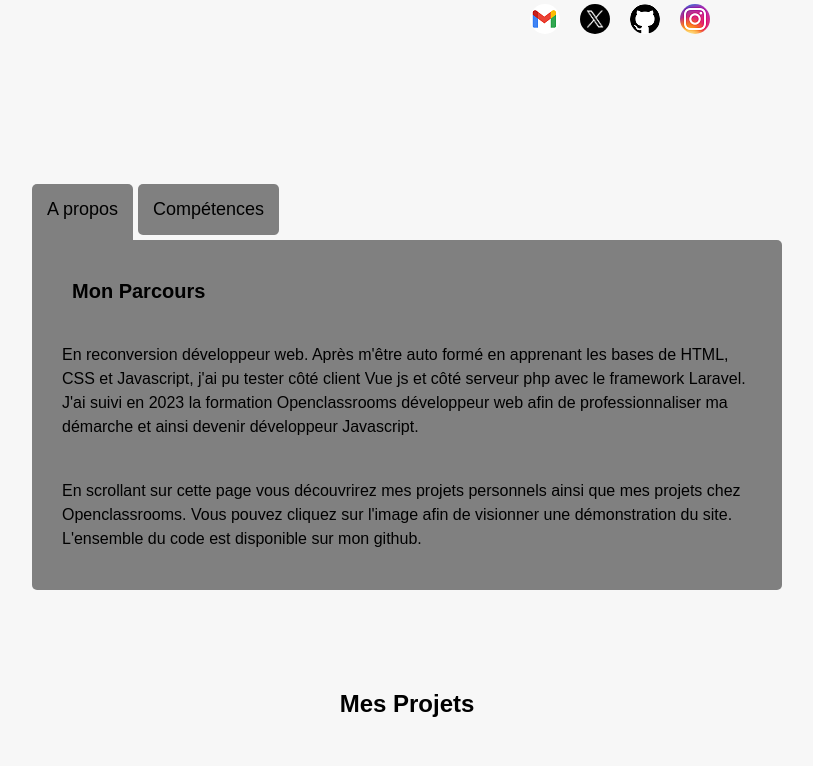
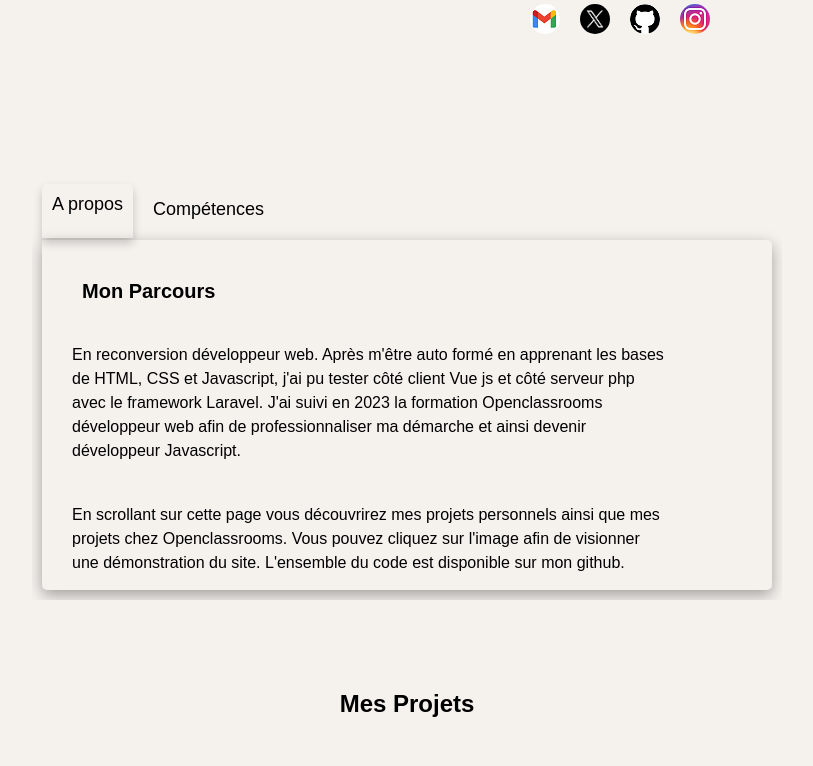
Before and after one commit to AvirKarakitsos/REACT_Portfolio_2024, a React (Vite) app: page / in a window 1280 px wide. Shown: the part 661-1427 px from the top of the page, without its empty margins (233-1046 px from the left). Built offline with nearby package versions, Linux system fonts and the light colour scheme.

Commit message:
fix: box-shadow in Information component

```diff
--- a/src/Components/Information.tsx
+++ b/src/Components/Information.tsx
@@ -4,19 +4,21 @@ import Skills from "./Skills"
 import { translate } from "../utils/common"
 import { useContext, useState } from "react"
 import { LanguageContext } from "../utils/context/LanguageContext"
-import { LanguageContextType } from "../utils/types/context"
+import { LanguageContextType, ThemeContextType } from "../utils/types/context"
+import { ThemeContext } from "../utils/context/ThemeContext"
 
 function Information() {
     const [tab, setTab] = useState("about")
     const {lang} = useContext(LanguageContext) as LanguageContextType
+    const {theme} = useContext(ThemeContext) as ThemeContextType
 
     return(
         <section className={styles.container}>
             <ul className={styles.list}>
-                <li className={tab === "about" ? styles.itemSelected : styles.item} onClick={() => setTab("about")}>{translate(lang).main.about.tab}</li>
-                <li className={tab === "skills" ? styles.itemSelected : styles.item} onClick={() => setTab("skills")}>{translate(lang).main.skills.tab}</li>
+                <li className={`${theme === "light" ? "" : "bg-darker-2"} ${tab === "about" ? styles.itemSelected : styles.item}`} onClick={() => setTab("about")}>{translate(lang).main.about.tab}</li>
+                <li className={` ${theme === "light" ? "" : "bg-darker-2"} ${tab === "skills" ? styles.itemSelected : styles.item}`} onClick={() => setTab("skills")}>{translate(lang).main.skills.tab}</li>
             </ul>
-            <div className={`relative ${tab === "about" ? styles.contentAbout : styles.content}`}>
+            <div className={`relative ${styles.content} ${tab === "about" ? styles.contentAbout : ""}  ${theme === "light" ? "" : "bg-darker-2"}`}>
                 <About tab={tab}/>
                 <Skills tab={tab}/>
             </div>
--- a/src/Components/Main.tsx
+++ b/src/Components/Main.tsx
@@ -43,7 +43,7 @@ function Main() {
 	}
 
     return(
-        <main className={`${styles["main"]} ${theme === "light" ? "bg-light-1" : "bg-darker-1"}`}>
+        <main className={`${styles["main"]} ${theme === "light" ? "bg-light-2" : "bg-darker-1"}`}>
             <div className={styles["container"]}>
                 <section className={styles["top-container"]}>
                     <div className="relative">
--- a/src/assets/styles/About.module.css
+++ b/src/assets/styles/About.module.css
@@ -1,5 +1,5 @@
 .show {
-    /* width: 720px; */
+    width: 90%;
     position: absolute;
     top: 0;
     left: 0;
--- a/src/assets/styles/Information.module.css
+++ b/src/assets/styles/Information.module.css
@@ -1,8 +1,11 @@
 .container {
     width: 100%;
     max-width: 750px;
-    margin: 0 auto;
+    margin: -10px auto;
+    padding: 10px;
     overflow: hidden;
+    /* overflow: clip;
+    overflow-clip-margin: 10px; */
 }
 
 .list {
@@ -16,29 +19,26 @@
     margin-bottom: 5px;
     font-size: 18px;
     border-radius: 5px;
-    background-color: grey;
     cursor: default;
 }
 
 .itemSelected {
-    padding: 15px;
-    margin-bottom: 0;
+    padding: 10px;
+    margin-bottom: 2px;
     font-size: 18px;
     border-radius: 5px 5px 0 0;
-    background-color: grey;
     cursor: default;
+    box-shadow: rgba(0, 0, 0, 0.2) 0px 5px 10px;
 }
 
 .content {
     height: 350px;
     border-radius: 5px;
-    background-color: grey;
+    box-shadow: rgba(0, 0, 0, 0.35) 0px 5px 15px;
 }
 
 .contentAbout {
-    height: 350px;
     border-radius: 0 5px 5px 5px;
-    background-color: grey;
 }
 
 @media screen and (max-width: 750px) {
```
